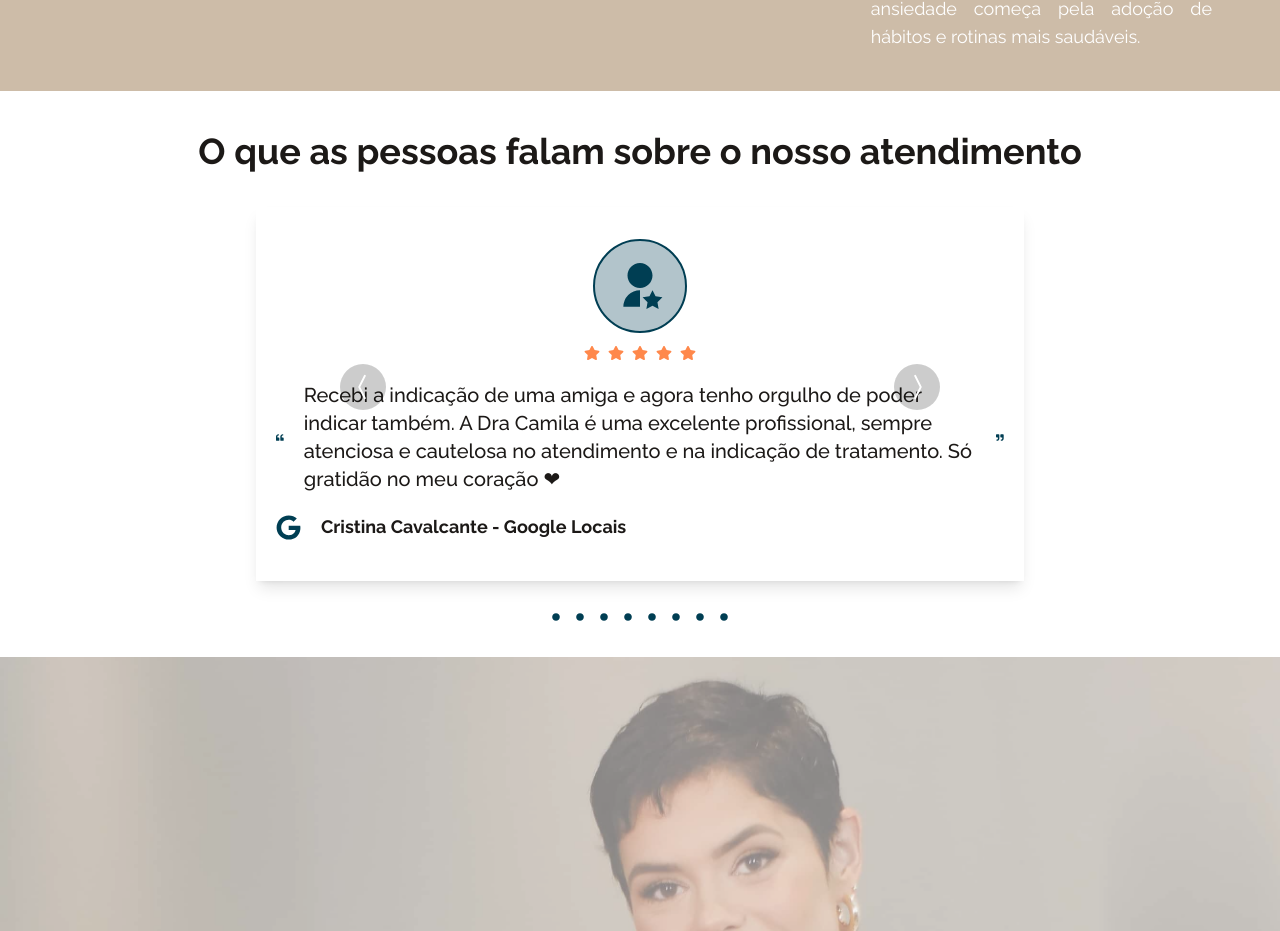
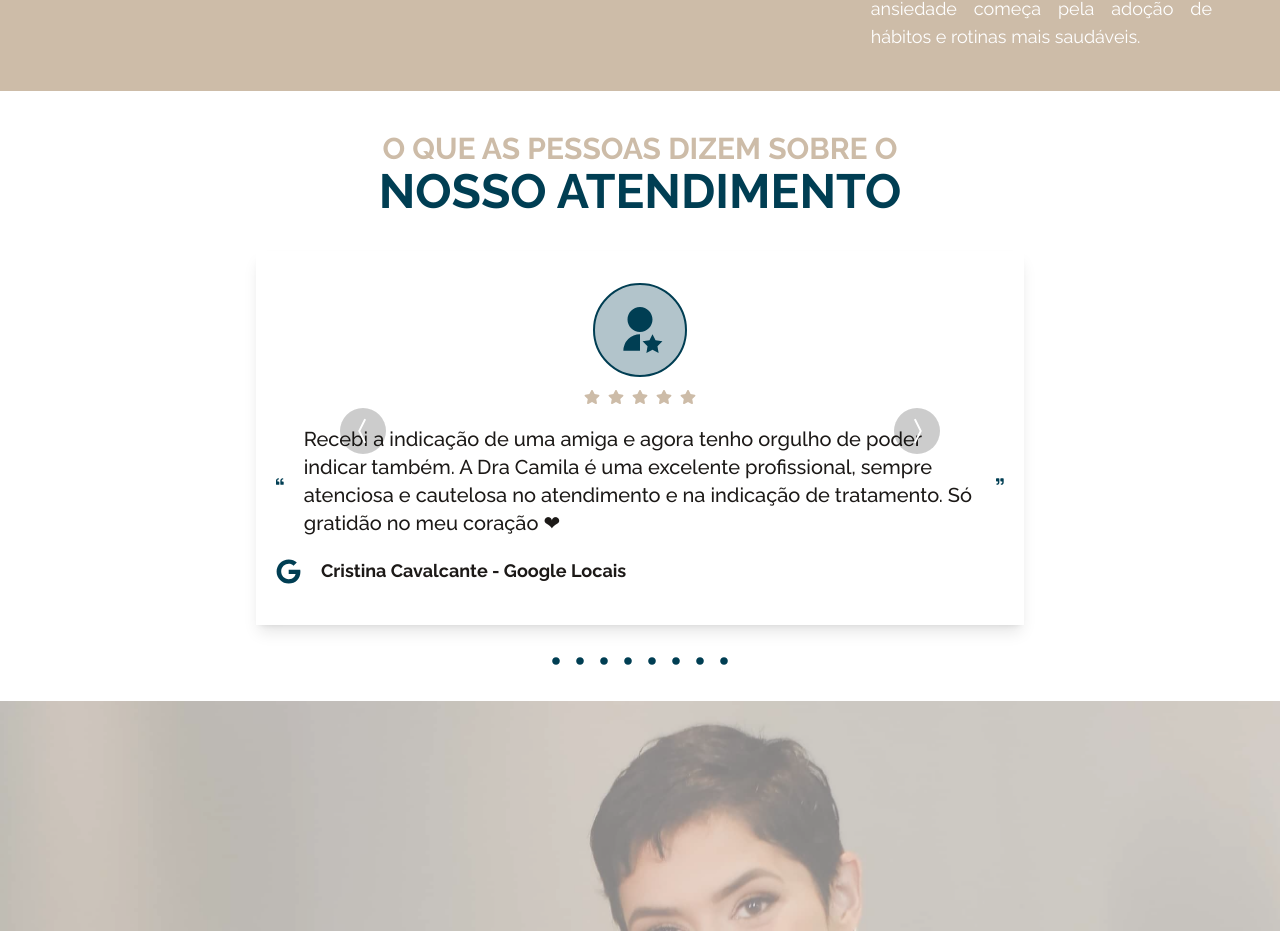
Before and after one commit to brunoprestesap/page-dra-camila, a React (Create React App) app: page / in a window 1280 px wide. Shown: the part 1757-2688 px from the top of the page. Built offline with nearby package versions, Linux system fonts and the light colour scheme.

Commit message:
ajustes secao depoimentos

```diff
--- a/src/components/CardDepositions.js
+++ b/src/components/CardDepositions.js
@@ -10,11 +10,11 @@ function CardDepositions({ depText, depName }) {
           <RiUserStarFill size={50}/>
         </div>
         <div className="flex justify-center gap-2 mb-5">
-          <FaStar color="FF884B" />
-          <FaStar color="FF884B" />
-          <FaStar color="FF884B" />
-          <FaStar color="FF884B" />
-          <FaStar color="FF884B" />
+          <FaStar color="CDBCA8" />
+          <FaStar color="CDBCA8" />
+          <FaStar color="CDBCA8" />
+          <FaStar color="CDBCA8" />
+          <FaStar color="CDBCA8" />
         </div>
       </div>
 
--- a/src/components/Depositions.js
+++ b/src/components/Depositions.js
@@ -73,8 +73,9 @@ function Depositions() {
 
   return (
     <div id="depoimentos" className="p-5 pt-10">
-      <div>
-        <h2 className="text-4xl font-bold text-center text-stone-900">O que as pessoas falam sobre o nosso atendimento</h2>
+      <div className="w-full">
+        <h2 className="text-xl md:text-3xl font-bold text-center text-[#CDBCA8] uppercase">O que as pessoas dizem sobre o</h2>
+        <h2 className="text-3xl md:text-5xl font-bold text-center text-[#003E53] uppercase">nosso atendimento</h2>
       </div>
 
       <div className="w-full m-auto py-4 px-2 relative">
```
